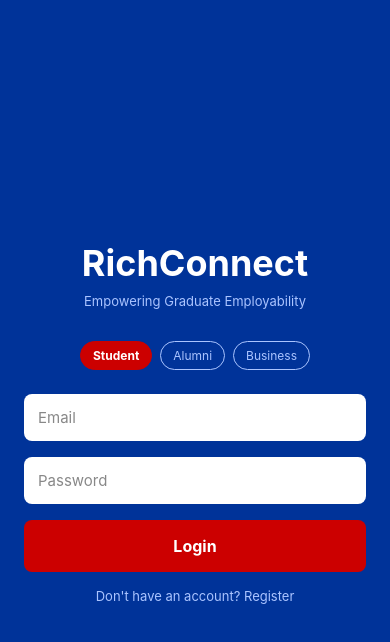
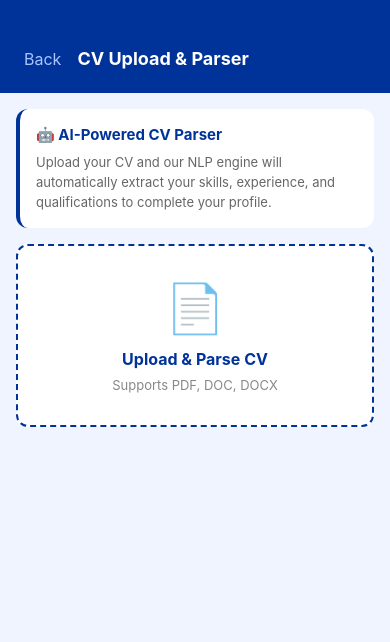
Before and after one commit to 24NgoashengMartin/RichConnect, a React Native app: screen /CVUpload in a window 390 px wide. Shown: the top 642 px of the page. Built offline with nearby package versions, Linux system fonts and the light colour scheme.

Commit message:
Fixed profile - every user sees own data, CV upload with NLP parser, no hardcoded names

```diff
--- a/App.js
+++ b/App.js
@@ -20,6 +20,7 @@ import AlumniVerification from './screens/AlumniVerification';
 import FeedScreen from './screens/FeedScreen';
 import SettingsScreen from './screens/SettingsScreen';
 import OnboardingScreen from './screens/OnboardingScreen';
+import CVUploadScreen from './screens/CVUploadScreen';
 
 const Stack = createStackNavigator();
 
@@ -46,6 +47,7 @@ function App() {
         <Stack.Screen name="Feed" component={FeedScreen} />
         <Stack.Screen name="Settings" component={SettingsScreen} />
         <Stack.Screen name="Onboarding" component={OnboardingScreen} />
+        <Stack.Screen name="CVUpload" component={CVUploadScreen} />
       </Stack.Navigator>
     </NavigationContainer>
   );
--- /dev/null
+++ b/screens/CVUploadScreen.js
@@ -0,0 +1,117 @@
+import React, { useState } from 'react';
+import { View, Text, StyleSheet, TouchableOpacity, Alert, ScrollView } from 'react-native';
+import { doc, updateDoc } from 'firebase/firestore';
+import { auth, db } from '../firebase';
+
+export default function CVUploadScreen({ navigation }) {
+  const [loading, setLoading] = useState(false);
+  const [parsed, setParsed] = useState(null);
+
+  const simulateNLPParsing = async () => {
+    setLoading(true);
+    await new Promise(r => setTimeout(r, 2000));
+    const extractedData = {
+      name: 'Martin Ngoasheng',
+      skills: ['JavaScript', 'React Native', 'Firebase', 'Python', 'Cybersecurity', 'Node.js'],
+      experience: ['IT Intern - TechCo (2024)', 'Freelance Developer (2023)'],
+      education: 'IT Diploma - Richfield Graduate Institute (2022-2026)',
+      certifications: ['CompTIA Security+', 'Google IT Support'],
+    };
+    setParsed(extractedData);
+    setLoading(false);
+  };
+
+  const saveToProfile = async () => {
+    if (!parsed) return;
+    setLoading(true);
+    try {
+      const user = auth.currentUser;
+      await updateDoc(doc(db, 'profiles', user.uid), {
+        name: parsed.name,
+        skills: parsed.skills.join(', '),
+        cvParsed: true,
+        cvData: parsed,
+        updatedAt: new Date().toISOString(),
+      });
+      Alert.alert('Success', 'CV data saved to your profile!');
+      navigation.navigate('Profile');
+    } catch (e) { Alert.alert('Error', e.message); }
+    setLoading(false);
+  };
+
+  return (
+    <View style={styles.container}>
+      <View style={styles.header}>
+        <TouchableOpacity onPress={() => navigation.goBack()}><Text style={styles.back}>Back</Text></TouchableOpacity>
+        <Text style={styles.headerTitle}>CV Upload & Parser</Text>
+      </View>
+      <ScrollView style={styles.content}>
+        <View style={styles.infoCard}>
+          <Text style={styles.infoTitle}>🤖 AI-Powered CV Parser</Text>
+          <Text style={styles.infoText}>Upload your CV and our NLP engine will automatically extract your skills, experience, and qualifications to complete your profile.</Text>
+        </View>
+
+        {!parsed ? (
+          <TouchableOpacity style={styles.uploadBtn} onPress={simulateNLPParsing} disabled={loading}>
+            <Text style={styles.uploadIcon}>📄</Text>
+            <Text style={styles.uploadTitle}>{loading ? 'Parsing CV with AI...' : 'Upload & Parse CV'}</Text>
+            <Text style={styles.uploadSub}>{loading ? 'Extracting skills and experience...' : 'Supports PDF, DOC, DOCX'}</Text>
+          </TouchableOpacity>
+        ) : (
+          <View>
+            <View style={styles.resultCard}>
+              <Text style={styles.resultTitle}>✅ CV Parsed Successfully!</Text>
+              <Text style={styles.resultLabel}>Name</Text>
+              <Text style={styles.resultValue}>{parsed.name}</Text>
+              <Text style={styles.resultLabel}>Skills Extracted</Text>
+              <View style={styles.skillRow}>
+                {parsed.skills.map((skill, i) => (
+                  <View key={i} style={styles.skillBadge}>
+                    <Text style={styles.skillText}>{skill}</Text>
+                  </View>
+                ))}
+              </View>
+              <Text style={styles.resultLabel}>Experience</Text>
+              {parsed.experience.map((exp, i) => (
+                <Text key={i} style={styles.resultValue}>• {exp}</Text>
+              ))}
+              <Text style={styles.resultLabel}>Education</Text>
+              <Text style={styles.resultValue}>{parsed.education}</Text>
+              <Text style={styles.resultLabel}>Certifications</Text>
+              {parsed.certifications.map((cert, i) => (
+                <Text key={i} style={styles.resultValue}>• {cert}</Text>
+              ))}
+            </View>
+            <TouchableOpacity style={styles.saveBtn} onPress={saveToProfile} disabled={loading}>
+              <Text style={styles.saveBtnText}>{loading ? 'Saving...' : 'Save to Profile'}</Text>
+            </TouchableOpacity>
+          </View>
+        )}
+      </ScrollView>
+    </View>
+  );
+}
+
+const styles = StyleSheet.create({
+  container: { flex: 1, backgroundColor: '#f0f4ff' },
+  header: { backgroundColor: '#003399', padding: 24, paddingTop: 48, flexDirection: 'row', alignItems: 'center', gap: 16 },
+  back: { color: '#aac4ff', fontSize: 16 },
+  headerTitle: { color: '#fff', fontSize: 18, fontWeight: 'bold' },
+  content: { padding: 16 },
+  infoCard: { backgroundColor: '#fff', borderRadius: 12, padding: 16, marginBottom: 16, elevation: 2, borderLeftWidth: 4, borderLeftColor: '#003399' },
+  infoTitle: { fontSize: 15, fontWeight: 'bold', color: '#003399', marginBottom: 8 },
+  infoText: { fontSize: 13, color: '#666', lineHeight: 20 },
+  uploadBtn: { backgroundColor: '#fff', borderRadius: 12, padding: 32, alignItems: 'center', elevation: 2, borderWidth: 2, borderColor: '#003399', borderStyle: 'dashed' },
+  uploadIcon: { fontSize: 48, marginBottom: 12 },
+  uploadTitle: { fontSize: 16, fontWeight: 'bold', color: '#003399', marginBottom: 8 },
+  uploadSub: { fontSize: 13, color: '#888' },
+  resultCard: { backgroundColor: '#fff', borderRadius: 12, padding: 16, marginBottom: 16, elevation: 2 },
+  resultTitle: { fontSize: 16, fontWeight: 'bold', color: '#00aa44', marginBottom: 16 },
+  resultLabel: { fontSize: 12, fontWeight: 'bold', color: '#003399', marginTop: 12, marginBottom: 4, textTransform: 'uppercase' },
+  resultValue: { fontSize: 13, color: '#333', marginBottom: 4 },
+  skillRow: { flexDirection: 'row', flexWrap: 'wrap', gap: 8, marginTop: 4 },
+  skillBadge: { backgroundColor: '#e8eeff', paddingHorizontal: 10, paddingVertical: 4, borderRadius: 12 },
+  skillText: { color: '#003399', fontSize: 12, fontWeight: '600' },
+  saveBtn: { backgroundColor: '#CC0000', padding: 16, borderRadius: 12, alignItems: 'center', marginBottom: 40 },
+  saveBtnText: { color: '#fff', fontWeight: 'bold', fontSize: 16 },
+});
--- a/screens/ProfileScreen.js
+++ b/screens/ProfileScreen.js
@@ -5,6 +5,7 @@ import { auth, db } from '../firebase';
 
 export default function ProfileScreen({ navigation }) {
   const [editing, setEditing] = useState(false);
+  const [loaded, setLoaded] = useState(false);
   const [profile, setProfile] = useState({
     name: '',
     headline: '',
@@ -15,7 +16,6 @@ export default function ProfileScreen({ navigation }) {
     linkedin: '',
     about: '',
   });
-  const [loaded, setLoaded] = useState(false);
 
   useEffect(() => { loadProfile(); }, []);
 
@@ -38,11 +38,17 @@ export default function ProfileScreen({ navigation }) {
     try {
       const user = auth.currentUser;
       if (!user) return;
-      await setDoc(doc(db, 'profiles', user.uid), profile);
+      await setDoc(doc(db, 'profiles', user.uid), {
+        ...profile,
+        email: user.email,
+        updatedAt: new Date().toISOString(),
+      });
       Alert.alert('Success', 'Profile saved!');
       setEditing(false);
     } catch (e) { Alert.alert('Error', e.message); }
   };
+
+  const initials = profile.name ? profile.name.split(' ').map(n => n[0]).join('').toUpperCase() : '?';
 
   if (!loaded) return (
     <View style={styles.loading}>
@@ -53,7 +59,9 @@ export default function ProfileScreen({ navigation }) {
   return (
     <View style={styles.container}>
       <View style={styles.header}>
-        <TouchableOpacity onPress={() => navigation.goBack()}><Text style={styles.back}>Back</Text></TouchableOpacity>
+        <TouchableOpacity onPress={() => navigation.goBack()}>
+          <Text style={styles.back}>Back</Text>
+        </TouchableOpacity>
         <Text style={styles.headerTitle}>My Profile</Text>
         <TouchableOpacity onPress={() => editing ? saveProfile() : setEditing(true)}>
           <Text style={styles.editBtn}>{editing ? 'Save' : 'Edit'}</Text>
@@ -62,7 +70,7 @@ export default function ProfileScreen({ navigation }) {
       <ScrollView>
         <View style={styles.profileCard}>
           <View style={styles.avatar}>
-            <Text style={styles.avatarText}>{profile.name ? profile.name.split(' ').map(n => n[0]).join('').toUpperCase() : '?'}</Text>
+            <Text style={styles.avatarText}>{initials}</Text>
           </View>
           {editing ? (
             <>
@@ -76,6 +84,7 @@ export default function ProfileScreen({ navigation }) {
             </>
           )}
           <Text style={styles.location}>📍 {profile.campus || 'Add your campus'}</Text>
+          <Text style={styles.email}>✉️ {auth.currentUser?.email}</Text>
         </View>
 
         <View style={styles.section}>
@@ -94,7 +103,9 @@ export default function ProfileScreen({ navigation }) {
           ) : profile.skills ? (
             <View style={styles.skillRow}>
               {profile.skills.split(',').map((skill, i) => (
-                <View key={i} style={styles.skillBadge}><Text style={styles.skillText}>{skill.trim()}</Text></View>
+                <View key={i} style={styles.skillBadge}>
+                  <Text style={styles.skillText}>{skill.trim()}</Text>
+                </View>
               ))}
             </View>
           ) : (
@@ -131,6 +142,10 @@ export default function ProfileScreen({ navigation }) {
             </>
           )}
         </View>
+
+        <TouchableOpacity style={styles.cvBtn} onPress={() => navigation.navigate('CVUpload')}>
+          <Text style={styles.cvBtnText}>📄 Upload & Parse CV with AI</Text>
+        </TouchableOpacity>
       </ScrollView>
     </View>
   );
@@ -150,6 +165,7 @@ const styles = StyleSheet.create({
   name: { fontSize: 20, fontWeight: 'bold', color: '#003399' },
   role: { fontSize: 13, color: '#666', marginTop: 4, textAlign: 'center' },
   location: { fontSize: 13, color: '#888', marginTop: 4 },
+  email: { fontSize: 12, color: '#aac4ff', marginTop: 4 },
   section: { backgroundColor: '#fff', margin: 16, marginTop: 0, borderRadius: 12, padding: 16, elevation: 2 },
   sectionTitle: { fontSize: 15, fontWeight: 'bold', color: '#003399', marginBottom: 8 },
   sectionText: { color: '#444', fontSize: 13, lineHeight: 20 },
@@ -161,4 +177,6 @@ const styles = StyleSheet.create({
   eduSub: { color: '#888', fontSize: 12, marginTop: 2 },
   linkText: { color: '#003399', fontSize: 13, marginBottom: 8 },
   editInput: { backgroundColor: '#f0f4ff', borderRadius: 8, padding: 10, marginBottom: 8, fontSize: 13, color: '#333', borderWidth: 1, borderColor: '#ddd' },
+  cvBtn: { backgroundColor: '#003399', margin: 16, padding: 16, borderRadius: 12, alignItems: 'center', marginBottom: 40 },
+  cvBtnText: { color: '#fff', fontWeight: 'bold', fontSize: 14 },
 });
```
